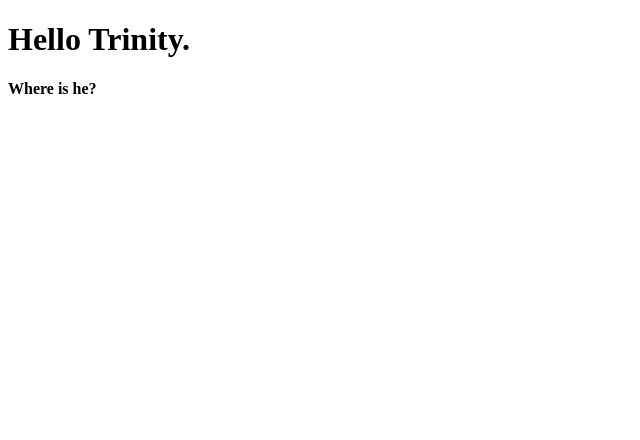
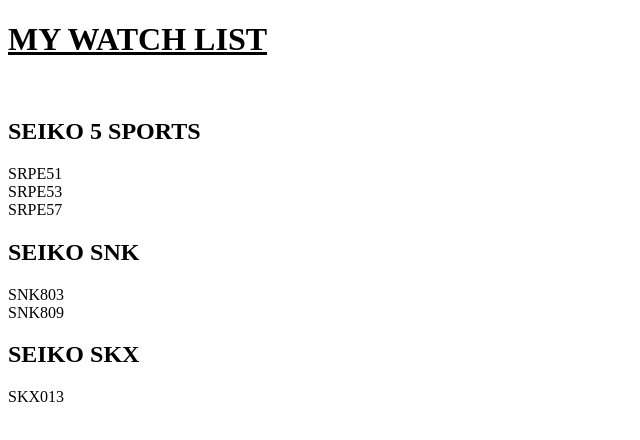
Before and after one commit to 1x01-FC/git_test, a plain HTML site: page HTML/html-boilerplate/index.html in a window 1280 px wide. Shown: the whole page, without its empty margins (0-640 px from the left). Drawn offline with Linux system fonts and the light colour scheme.

Commit message:
Updated index.html

```diff
--- a/HTML/html-boilerplate/index.html
+++ b/HTML/html-boilerplate/index.html
@@ -1,11 +1,25 @@
 <!DOCTYPE html>
+<html lang="en">
 
-<head>
-    <title>Into the Matrix</title>
-    <meta charset="UTF-8">
-</head>
+    <head>
+        <title>Watch List</title>
+        <meta charset="UTF-8">
+    </head>
 
-<body>
-    <h1>Hello Trinity.</h1>
-    <h4>Where is he?</h4>
-</body>
+    <body>
+        <h1><u>MY WATCH LIST</u></h1>
+        <br>
+
+        <h2>SEIKO 5 SPORTS</h2>
+            SRPE51<br>
+            SRPE53<br>
+            SRPE57<br>
+
+        <h2>SEIKO SNK</h2>
+            SNK803<br>
+            SNK809<br>
+
+        <h2>SEIKO SKX</h2>
+            SKX013<br>
+    </body>
+</html>
```
